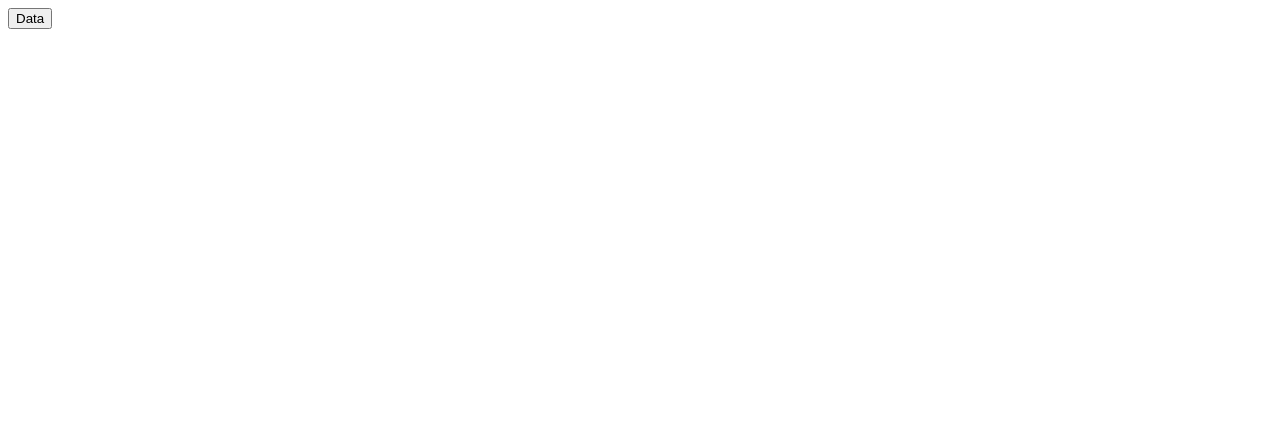
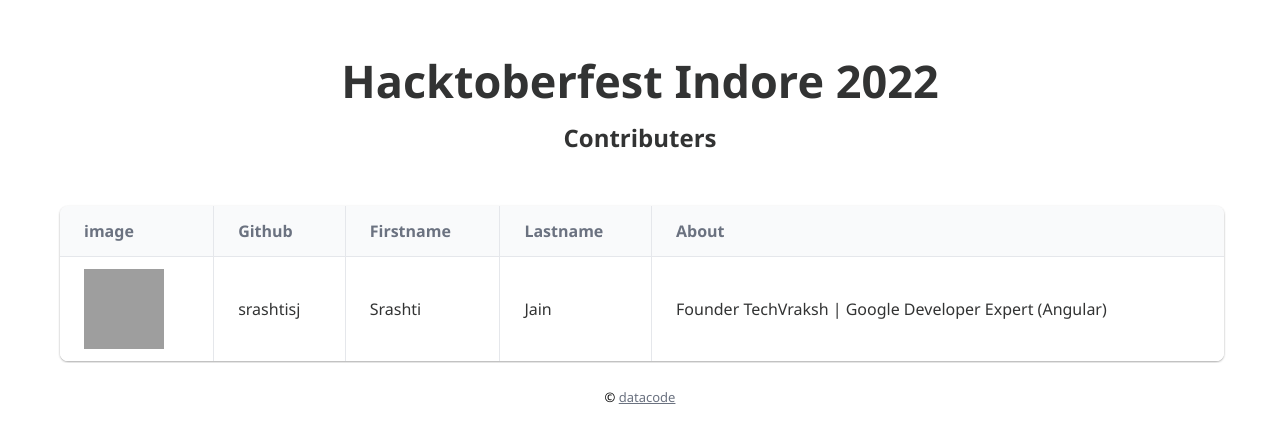
Before and after one commit to datacode-in/Hacktoberfest-Indore-2022, a website: page index.html in a window 1280 px wide. Drawn offline with nearby package versions, Linux system fonts and the light colour scheme; grey boxes are pictures that could not be loaded.

Commit message:
feat: added grid to show data from json file

```diff
--- a/data.json
+++ b/data.json
@@ -1,9 +1,11 @@
 {
-    "data": {
-        "srashtisj": {
-            "firstname": "Srashti",
-            "lastname": "Jain",
-            "about": "Founder TechVraksh | Google Developer Expert (Angular)"
-        }
+  "data": [
+    {
+      "github": "srashtisj",
+      "firstname": "Srashti",
+      "lastname": "Jain",
+      "about": "Founder TechVraksh | Google Developer Expert (Angular)",
+      "image": "https://github.com/srashtisj.png"
     }
+  ]
 }
--- a/index.html
+++ b/index.html
@@ -1 +1,82 @@
-<button onClick="getData">Data </button>
+<h1>Hacktoberfest Indore 2022</h1>
+<h2>Contributers</h2>
+<div id="table"></div>
+
+<footer>
+  <p>
+    &copy <a href="https://github.com/datacode-in" target="_blank">datacode</a>
+  </p>
+</footer>
+
+<script src="https://unpkg.com/gridjs/dist/gridjs.umd.js"></script>
+<link
+  href="https://unpkg.com/gridjs/dist/theme/mermaid.min.css"
+  rel="stylesheet"
+/>
+
+<script>
+  window.onload = function () {
+    fetch("./data.json")
+      .then((response) => response.json())
+      .then((profiles) => {
+        new gridjs.Grid({
+          columns: [
+            {
+              name: "image",
+              formatter: (cell) =>
+                gridjs.html(`<img height="80" width="80" src="${cell}"/>`),
+            },
+            "Github",
+            "Firstname",
+            "Lastname",
+            "About",
+          ],
+          data: profiles.data,
+          className: {
+            table: "table-body",
+          },
+        }).render(document.getElementById("table"));
+      })
+      .catch((err) => console.log(err));
+  };
+</script>
+
+<style>
+  body {
+    font-family: "Segoe UI", sans-serif;
+  }
+
+  h1,
+  h2,
+  p {
+    text-align: center;
+  }
+
+  h1 {
+    margin-top: 50px;
+    margin-bottom: -10px;
+    font-size: 45px;
+    color: #323333;
+  }
+
+  h2 {
+    color: #323333;
+  }
+
+  footer > p {
+    font-size: 13px;
+    margin-top: -25px;
+  }
+
+  a {
+    color: #6b7280;
+  }
+
+  #table {
+    margin: 50px 50px;
+  }
+
+  .table-body {
+    color: #323333;
+  }
+</style>
```
Also changed, not shown: index.js (deleted, +0 -8 lines), package.json (added, +23 -0 lines), 1 other file.
